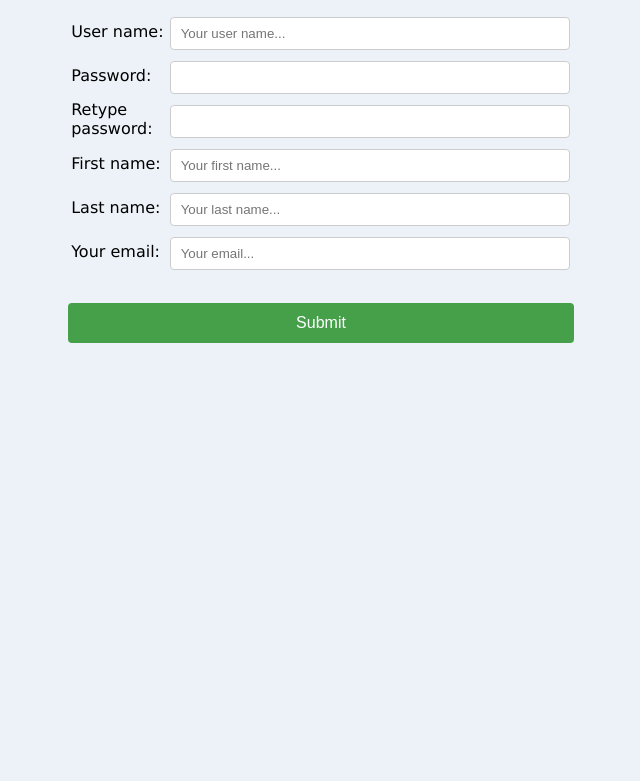
After one commit to dolavn/graphJS, a PHP site: page /register.htm in a window 1280 px wide. The commit adds this page. Shown: the top 781 px of the page, without its empty margins (319-959 px from the left). Run offline with PHP 8.4, Linux system fonts and the light colour scheme.

Commit message:
Added registration

```diff
--- a/dbconn.php
+++ b/dbconn.php
@@ -29,8 +29,6 @@
 			$result = sqlite_exec($str,$this->db);
 			if(!$result){
 				die("cannot execute");
-			}else{
-				echo("success");
 			}
 		}
 	}
--- /dev/null
+++ b/register.css
@@ -0,0 +1,117 @@
+
+.popup {
+    position: relative;
+    display: inline-block;
+    cursor: pointer;
+    -webkit-user-select: none;
+    -moz-user-select: none;
+    -ms-user-select: none;
+    user-select: none;
+}
+
+.popup .popuptext {
+    visibility: hidden;
+    width: 200px;
+    background-color: #555;
+    color: #fff;
+    text-align: center;
+    border-radius: 6px;
+    padding: 8px 0;
+    position: absolute;
+    z-index: 1;
+    bottom: 100%;
+    left: 50%;
+    margin-left:420px;
+	margin-bottom:-100px;
+}
+
+.popup .show {
+    visibility: visible;
+    -webkit-animation: fadeIn 1s;
+    animation: fadeIn 1s;
+}
+
+.popup .hide{
+	visibility:hidden;
+}
+
+@-webkit-keyframes fadeIn {
+    from {opacity: 0;}
+    to {opacity: 1;}
+}
+
+@keyframes fadeIn {
+    from {opacity: 0;}
+    to {opacity:1 ;}
+}
+
+
+body{
+	background-color:#ecf2f8;
+}
+
+p{
+	font-family: verdana;
+	font-size:18px;
+	color:black;
+}
+
+table{
+	width:40%;
+}
+
+input{
+	width:400px;
+	padding: 8px 10px;
+	margin:6px 0;
+	display:inline-block;
+	border:1px solid #ccc;
+	border-radius:4px;
+	box-sizing:border-box;
+}
+
+input[type=submit]{
+	width:40%;
+	height:40px;
+	font-size:16px;
+	background-color:#45a049;
+	color:white;
+	padding:8px 10px;
+	margin:8px 0;
+	border:none;
+	border-radius:4px;
+}
+
+input[type=submit]:hover{
+	background-color:#459249;
+}
+
+.errorText{
+	color:#960000;
+	font-size:10px;
+	margin-top:-5px;
+}
+
+#userError{
+	visibility:hidden;
+}
+
+#passwordError{
+	visibility:hidden;
+}
+
+#password2Error{
+	visibility:hidden;
+}
+
+#firstNameError{
+	visibility:hidden;
+}
+
+#lastNameError{
+	visibility:hidden;
+}
+
+#emailError{
+	visibility:hidden;
+}
--- /dev/null
+++ b/register.htm
@@ -0,0 +1,30 @@
+<meta charset="utf-8"/>
+<html>
+<head>
+<link rel="stylesheet" type="text/css" href="register.css">
+<script src="register.js"></script>
+</head>
+<body><form method="post" action="register.php">
+<p dir=ltr align=center><table>
+<tr><td>User name:</td><td><input type="text" name="user_name" id="user_name" placeholder="Your user name..."><br>
+<div class=errorText id="userError"></div>
+</td></tr>
+<tr><td>Password:</td><td>
+<div class=popup>
+<span class="popuptext" id="myPopup">Password must contain at least 8 characters<br>
+And may contain only English or Hebrew characters, digits and the symbols:<br>
+?,!,@,#,$,%,^,&,*,(,)
+</span></div>
+<input type="password" name="password" id="password" onfocus="passwordPopup()"><br>
+<div class=errorText id="passwordError"></div></td></tr>
+<tr><td>Retype password:</td><td><input type="password" name="retype"><br>
+<div class=errorText id="password2Error"></div></td></tr>
+<tr><td>First name:</td><td><input type="text" name="first_name" placeholder="Your first name..."><br>
+<div class=errorText id="firstNameError"></div></td></tr>
+<tr><td>Last name:</td><td><input type="text" name="last_name" placeholder="Your last name..."><br>
+<div class=errorText id="lastNameError"></div></td></tr></td></tr>
+<tr><td>Your email:</td><td><input type="text" name="email" placeholder="Your email..."><br>
+<div class=errorText id="emailError"></div></td></tr></td></tr></table><br>
+<input type="submit" value="Submit" onclick="return checkform()"></center></p></form>
+</body>
+</html>
--- /dev/null
+++ b/register.js
@@ -0,0 +1,122 @@
+
+function passwordPopup(){
+	var popup = document.getElementById("myPopup");
+	popup.classList.toggle("show");
+	window.addEventListener('mousedown',mousedown,true);
+}
+
+function mousedown(){
+	var popup = document.getElementById("myPopup");
+	popup.classList.toggle("hide");
+	window.removeEventListener('mousedown',mousedown,true);
+}
+
+function checkform(){
+	document.getElementById("userError").style.visibility = "hidden";
+	document.getElementById("passwordError").style.visibility = "hidden";
+	document.getElementById("password2Error").style.visibility = "hidden";
+	document.getElementById("firstNameError").style.visibility = "hidden";
+	document.getElementById("lastNameError").style.visibility = "hidden";
+	document.getElementById("emailError").style.visibility = "hidden";
+	var user_name = document.getElementById("user_name");
+	var password1 = document.getElementById("password");
+	var password2 = document.getElementById("retype");
+	var first_name = document.getElementById("first_name");
+	var last_name = document.getElementById("last_name");
+	var email = document.getElementById("email");
+
+	validatePassword("54*");
+
+	var pass=true;
+	/*Checking that all the input was filled*/
+
+	if(user_name.value==""){
+		document.getElementById("userError").style.visibility = "visible";
+		document.getElementById("userError").innerHTML = "You must enter a user name";
+		pass=false;
+	}
+	if(password1.value==""){
+		document.getElementById("passwordError").style.visibility = "visible";
+		document.getElementById("passwordError").innerHTML = "You must enter a password";
+		pass=false;
+	}
+	if(password2.value==""){
+		document.getElementById("password2Error").style.visibility = "visible";
+		document.getElementById("password2Error").innerHTML = "You must retype your password";
+		pass=false;
+	}
+	if(first_name.value==""){
+		document.getElementById("firstNameError").style.visibility = "visible";
+		document.getElementById("firstNameError").innerHTML = "You must enter your first name";
+		pass=false;
+	}
+	if(last_name.value==""){
+		document.getElementById("lastNameError").style.visibility = "visible";
+		document.getElementById("lastNameError").innerHTML = "You must enter your last name";
+		pass=false;
+	}
+	if(email.value==""){
+		document.getElementById("emailError").style.visibility = "visible";
+		document.getElementById("emailError").innerHTML = "You must enter your email";
+		pass=false;
+	}
+
+	if(!pass){return false;}
+
+	/*Checking length apart from password*/
+	if(user_name.value.length<4){
+		document.getElementById("userError").style.visibility = "visible";
+		document.getElementById("userError").innerHTML = "User name must be at least 4 characters long";
+		pass=false;
+	}
+
+	if(first_name.value.length<2){
+		document.getElementById("firstNameError").style.visibility = "visible";
+		document.getElementById("firstNameError").innerHTML = "First name must be at least 2 characters long";
+		pass=false;
+	}
+
+	if(last_name.value.length<2){
+		document.getElementById("lastNameError").style.visibility = "visible";
+		document.getElementById("lastNameError").innerHTML = "Last name must be at least 2 characters long";
+		pass=false;
+	}
+
+	/*validates email*/
+	if(!validateEmail(email.value)){
+		document.getElementById("emailError").style.visibility = "visible";
+		document.getElementById("emailError").innerHTML = "Invalid email";
+		pass=false;
+	}
+
+	/*password validation*/
+	if(password1.value.length<8){
+		document.getElementById("passwordError").style.visibility = "visible";
+		document.getElementById("passwordError").innerHTML = "Password must be at least 8 characters long";
+		pass=false;
+	}
+
+	if(!validatePassword(password1.value)){
+		document.getElementById("passwordError").style.visibility = "visible";
+		document.getElementById("passwordError").innerHTML = "Illegal password";
+		pass=false;
+	}
+
+	if(password1.value!=password2.value){
+		document.getElementById("passwordError").style.visibility = "visible";
+		document.getElementById("passwordError").innerHTML = "Passwords don't match";
+		pass=false;
+	}
+
+	return pass;
+}
+
+function validatePassword(pass){
+	var re = /^[a-zA-zא-ת0-9?!@#$%^&*()]+$/;
+	return re.test(pass);
+}
+
+function validateEmail(email){
+	var re = /^(([^<>()\[\]\\.,;:\s@"]+(\.[^<>()\[\]\\.,;:\s@"]+)*)|(".+"))@((\[[0-9]{1,3}\.[0-9]{1,3}\.[0-9]{1,3}\.[0-9]{1,3}])|(([a-zA-Z\-0-9]+\.)+[a-zA-Z]{2,}))$/;
+	return re.test(email);
+}
--- a/test.php
+++ b/test.php
@@ -4,6 +4,7 @@
 <?php
 	include('dao.php');
 	$members = new Members();
+	echo($members->getNextId()."<br><br>");
 	$members->fetchAll();
 	echo("<table border=1><tr><td>Id</td><td>User name</td><td>First name</td><td>Last name</td><td>Email</td><td>Password</td></tr>");
 	while($member = $members->getNext()){
```
Also changed, not shown: dao.php (+23 -0 lines), register.php (added, +49 -0 lines), data.db.
